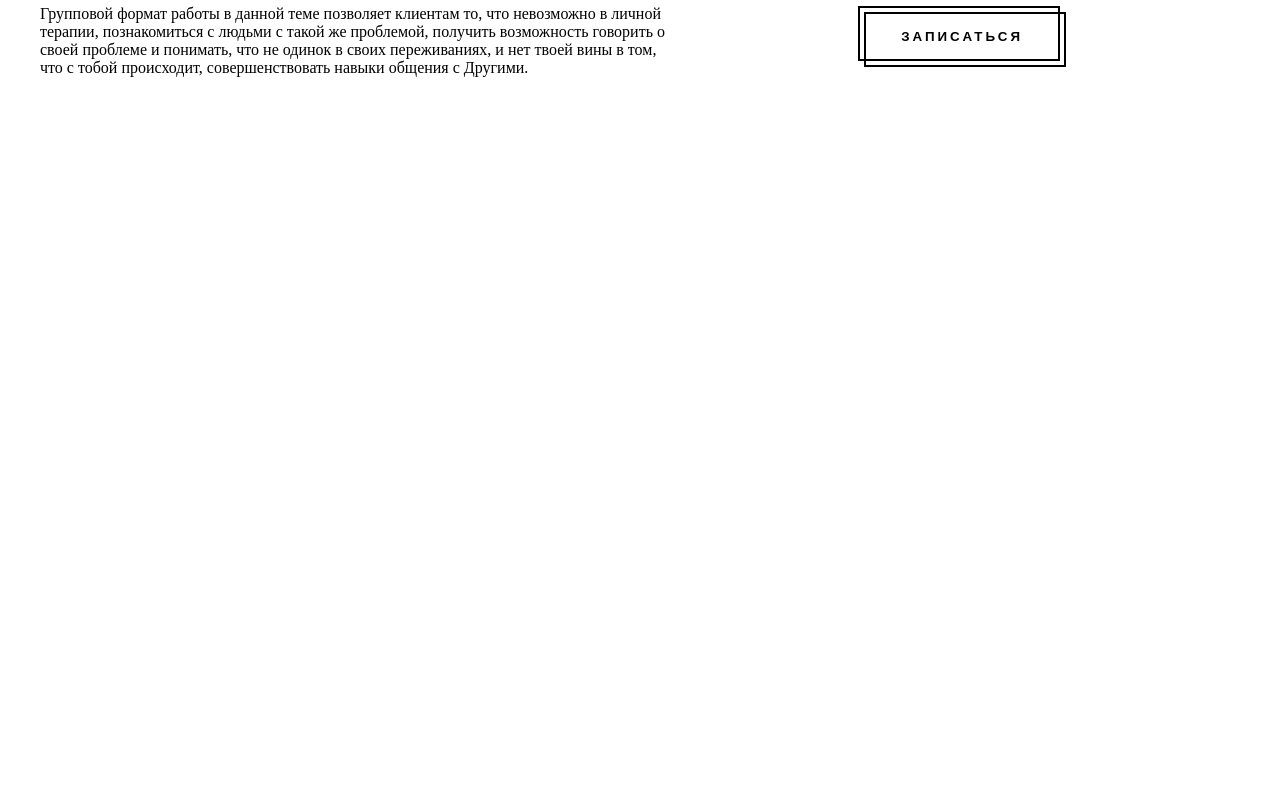
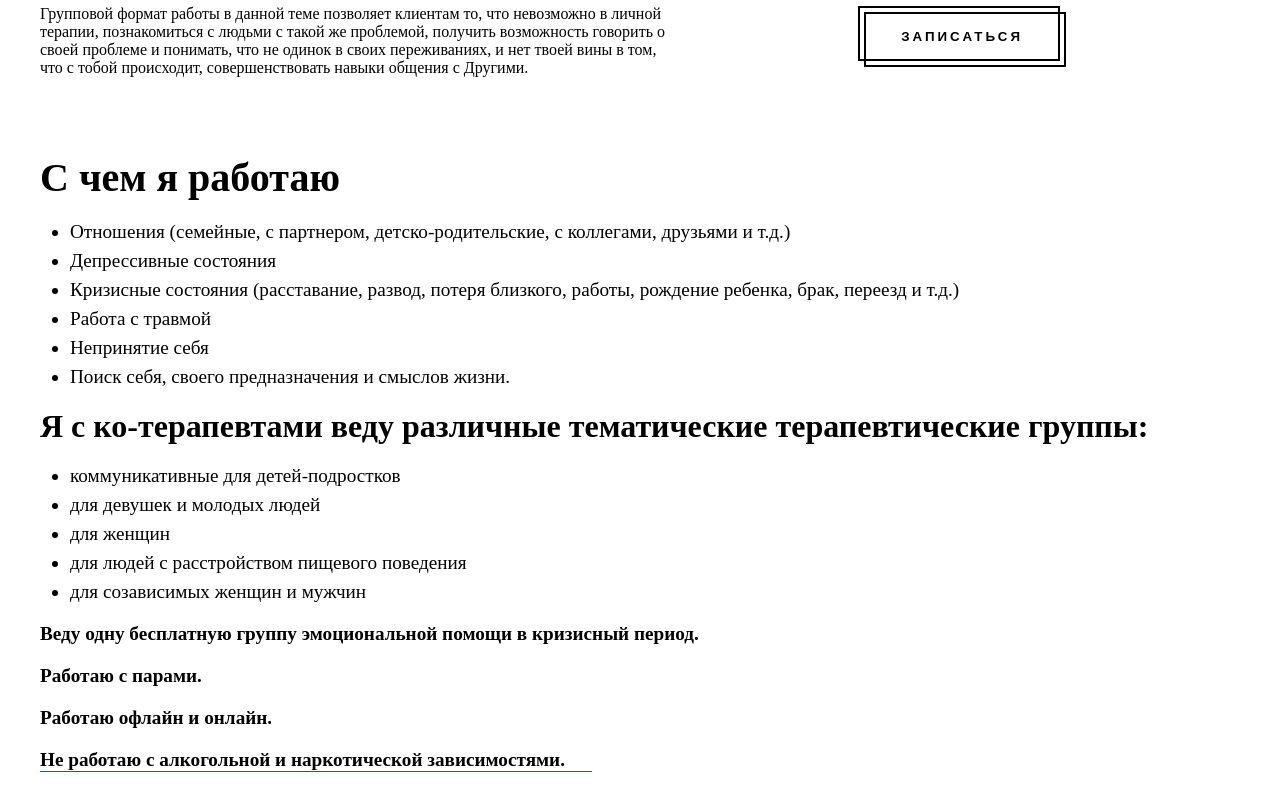
Before and after one commit to qusewen/psycholog, a React (Create React App) app: page / in a window 1280 px wide. Shown: the part 1209-2020 px from the top of the page. Before the commit the page ends 1323 px from the top, so only its background shows below. Built offline with nearby package versions, Linux system fonts and the light colour scheme; a web font is replaced by a local one.

Commit message:
feat: add footer

```diff
--- a/src/component/Button/Button.scss
+++ b/src/component/Button/Button.scss
@@ -1,8 +1,5 @@
 .button{
-//     background: white;
-// border: 1px solid black;
-// font-size: 20px;
-// padding: 10px 60px;
+z-index: 2;
 padding: 20px 40px;
   background: none;
   border: none;
--- a/src/component/Header/Header.scss
+++ b/src/component/Header/Header.scss
@@ -1,4 +1,5 @@
 .header {
+  z-index: 999;
   padding: 20px 5px;
   border-bottom: 1px solid white;
   box-shadow: 0px 14px 20px -10px rgb(0 0 0 / 22%);
--- /dev/null
+++ b/src/component/sections/Work.tsx
@@ -0,0 +1,57 @@
+import React from "react";
+
+export default function Work() {
+  return (
+    <section className='work'>
+      <div className='container'>
+        <div className='work__body'>
+          <h2 className='work__title'>С чем я работаю</h2>
+          <ul className='work__list'>
+            <li className='work__list_item'>
+              Отношения (семейные, с партнером, детско-родительские, с
+              коллегами, друзьями и т.д.)
+            </li>
+            <li className='work__list_item'>Депрессивные состояния</li>
+            <li className='work__list_item'>
+              Кризисные состояния (расставание, развод, потеря близкого, работы,
+              рождение ребенка, брак, переезд и т.д.)
+            </li>
+            <li className='work__list_item'>Работа с травмой</li>
+            <li className='work__list_item'>Непринятие себя</li>
+            <li className='work__list_item'>
+              Поиск себя, своего предназначения и смыслов жизни.
+            </li>
+          </ul>
+          <h2 className='work__title work__title-second'>
+            Я с ко-терапевтами веду различные тематические терапевтические
+            группы:
+          </h2>
+          <ul className='work__list'>
+            <li className='work__list_item'>коммуникативные для детей-подростков</li>
+            <li className='work__list_item'>для девушек и молодых людей</li>
+            <li className='work__list_item'>для женщин</li>
+            <li className='work__list_item'>для людей с расстройством пищевого поведения</li>
+            <li className='work__list_item'>для созависимых женщин и мужчин</li>
+          </ul>
+          <h2 className='work__title work__title-second--text'>
+          Веду одну бесплатную группу эмоциональной помощи в кризисный период.
+
+          </h2>
+          <h2 className='work__title work__title-second--text'>
+          Работаю с парами.
+
+          </h2>
+          <h2 className='work__title work__title-second--text'>
+          Работаю офлайн и онлайн.
+
+          </h2>
+          <h2 className='work__title work__title-second--text work__title-second--nan'>
+          Не работаю с алкогольной и наркотической зависимостями.
+
+
+          </h2>
+        </div>
+      </div>
+    </section>
+  );
+}
--- a/src/pages/main/Main.scss
+++ b/src/pages/main/Main.scss
@@ -22,11 +22,11 @@
 }
 
 .groupe {
-    padding: 0 5px 30px;
-&-container{
-display: flex;
-align-items: center;
-}
+  padding: 0 5px 30px;
+  &-container {
+    display: flex;
+    align-items: center;
+  }
   &__img {
     width: 30px;
     margin-right: 7px;
@@ -35,7 +35,7 @@ align-items: center;
     font-size: 2.5em;
     margin-bottom: 30px;
   }
-  &__subtitle{
+  &__subtitle {
     margin-bottom: 7px;
     max-width: 680px;
   }
@@ -52,6 +52,32 @@ align-items: center;
     }
   }
 }
-.people{
-    margin-bottom: 30px;
+.people {
+  margin-bottom: 30px;
 }
+
+.work {
+  padding: 40px 5px;
+  &__title {
+    font-size: 2.5em;
+    margin-bottom: 20px;
+    &-second {
+      font-size: 2em;
+&--text{
+  font-size: 1.2em;
+}
+      &--nan {
+        border-bottom: 1px solid red;
+        width: 46%;
+      }
+    }
+  }
+  &__list {
+    margin-bottom: 20px;
+    padding-left: 30px;
+    &_item {
+      font-size: 1.2em;
+      margin-bottom: 7px;
+    }
+  }
+}
--- a/src/pages/main/Main.tsx
+++ b/src/pages/main/Main.tsx
@@ -1,6 +1,7 @@
 import React from "react";
 import About from "../../component/sections/About";
 import Groupe from "../../component/sections/Groupe";
+import Work from "../../component/sections/Work";
 
 import "./Main.scss";
 export default function Main() {
@@ -8,6 +9,7 @@ export default function Main() {
     <main className='main'>
       <About/>
       <Groupe/>
+      <Work/>
     </main>
   );
 }
```
